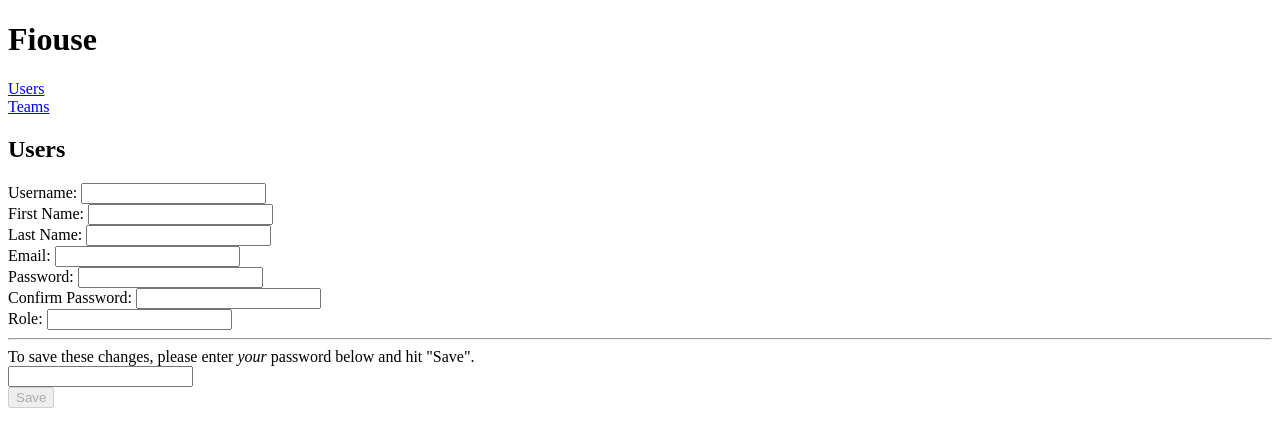
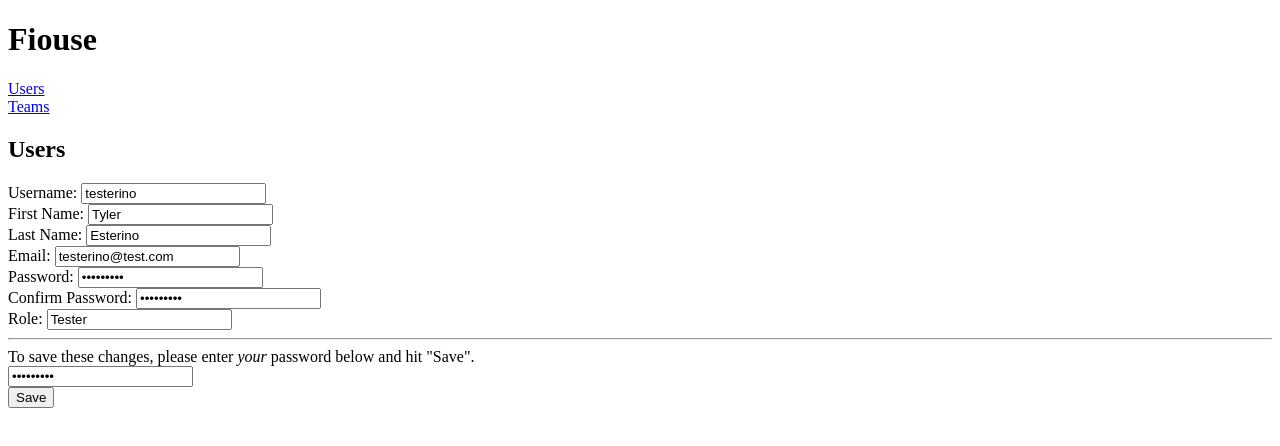
Before and after one commit to patrickholley/fiouse, an Angular app: page /management/user/add in a window 1280 px wide. Shown: the top 446 px of the page. Built offline with nearby package versions, Linux system fonts and the light colour scheme; sample sign-in values are in the browser's storage.

Commit message:
can add user without team, report to from website

```diff
--- a/src/app/management/management.module.ts
+++ b/src/app/management/management.module.ts
@@ -27,4 +27,4 @@ import { ManagementComponent } from './management.component';
   providers: [ManagementService]
 })
 
-export class ManagementModule { }
+export class ManagementModule {}
--- a/src/app/management/management.service.ts
+++ b/src/app/management/management.service.ts
@@ -23,21 +23,14 @@ export class ManagementService {
                                 })
     return this.http.post(`${ManagementService.BASE_URL}/employee`, body, {
       headers: this.headers
-    })
+    }).map((data: Response) => data.json())
+      .catch((this.handleError))
+      .subscribe((data) => alert(data))
+  }
+
+  private handleError (error: any) {
+    alert(error._body)
+    console.log(error)
+    return Observable.throw(error)
   }
 }
-
-/*login(login: any) {
-    const body = JSON.stringify({username: login.username,
-                                  password: login.password,
-                                  fetcher: Math.floor(Math.random() * 1000000)})
-    return this.http.post(`${LoginService.BASE_URL}/login`, body, {
-      headers: this.headers
-    }).map((data: Response) => data.json())
-      .catch((this.handleError))
-      .subscribe((session_id) => {
-        this.router.navigate(['home'])
-        localStorage.setItem('session_id', session_id)
-        this.logger.next(this.getLoggedIn())
-      })
-  }*/
--- a/src/app/management/user/user-add/user-add.component.html
+++ b/src/app/management/user/user-add/user-add.component.html
@@ -24,16 +24,17 @@
   Password: <input type="password"
                         name="password"
                         id="password"
-                        [(ngModel)]="user.password"><br>
+                        [(ngModel)]="user.password"
+                        required><br>
   Confirm Password: <input type="password"
                             name="cpassword"
                             id="cpassword"
-                            [(ngModel)]="user.cpassword"><br>
+                            [(ngModel)]="user.cpassword"
+                            required><br>
   Role: <input type="text"
                 name="role"
                 id="role"
                 [(ngModel)]="user.role"
-                pattern=".+@.+"
                 required><br>
   <hr>
   To save these changes, please enter <i>your</i> password below and hit "Save".<br>
@@ -42,6 +43,6 @@
           id="opassword"
           [(ngModel)]="user.opassword"
           required><br>
-  <button type="submit" class="btn btn-primary" [disabled]="!f.valid">Save</button><br>
+  <button type="submit" class="btn btn-primary">Save</button><br>
 </form>
 </section>
--- a/src/app/management/user/user-add/user-add.component.ts
+++ b/src/app/management/user/user-add/user-add.component.ts
@@ -9,14 +9,14 @@ import { Component } from '@angular/core';
 })
 export class UserAddComponent {
   user = {
-    username: '',
-    first_name: '',
-    last_name: '',
-    email: '',
-    role: '',
-    password: '',
-    cpassword: '',
-    opassword: ''
+    username: 'testerino',
+    first_name: 'Tyler',
+    last_name: 'Esterino',
+    email: 'testerino@test.com',
+    role: 'Tester',
+    password: 'testerino',
+    cpassword: 'testerino',
+    opassword: 'testerino'
   }
   isLoading = false
 
```
